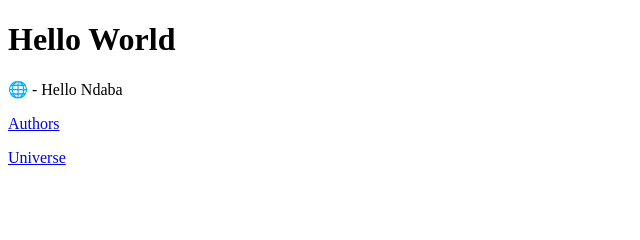
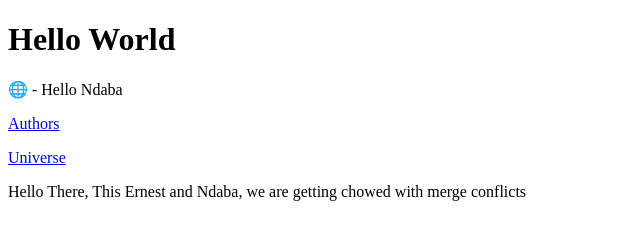
Before and after one commit to ndlovini/soft-dev-3-lab1, a plain HTML site: page index.html in a window 1280 px wide. Shown: the whole page, without its empty margins (0-640 px from the left). Drawn offline with Linux system fonts and the light colour scheme.

Commit message:
This Is Us Merging

```diff
--- a/index.html
+++ b/index.html
@@ -11,5 +11,6 @@
  </p>
  <p><a href="author.html">Authors</a></p>
  <p><a href="dummy.html">Universe</a></p>
+  <p> Hello There, This Ernest and Ndaba, we are getting chowed with merge conflicts </p>
  </body>
  </html>
```
